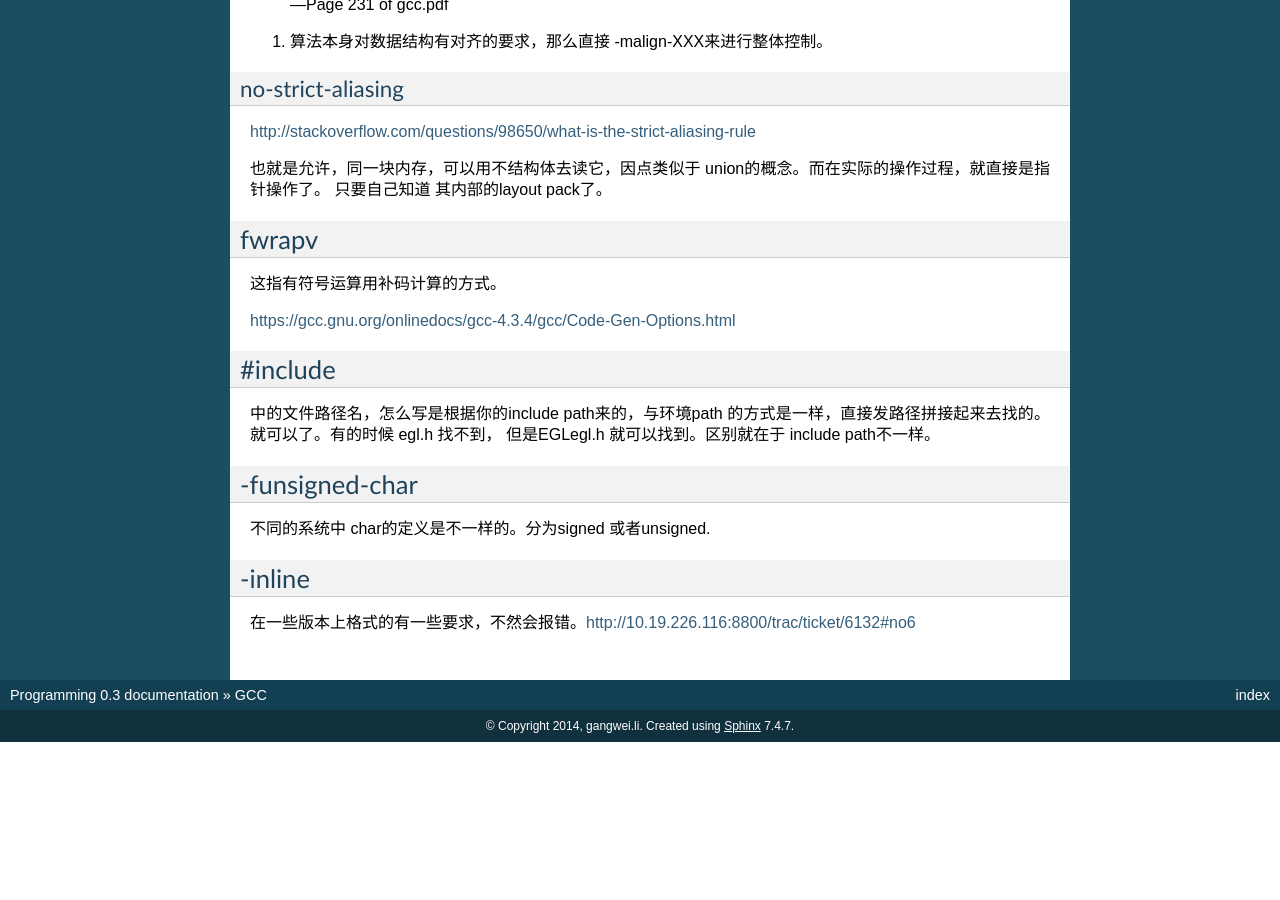
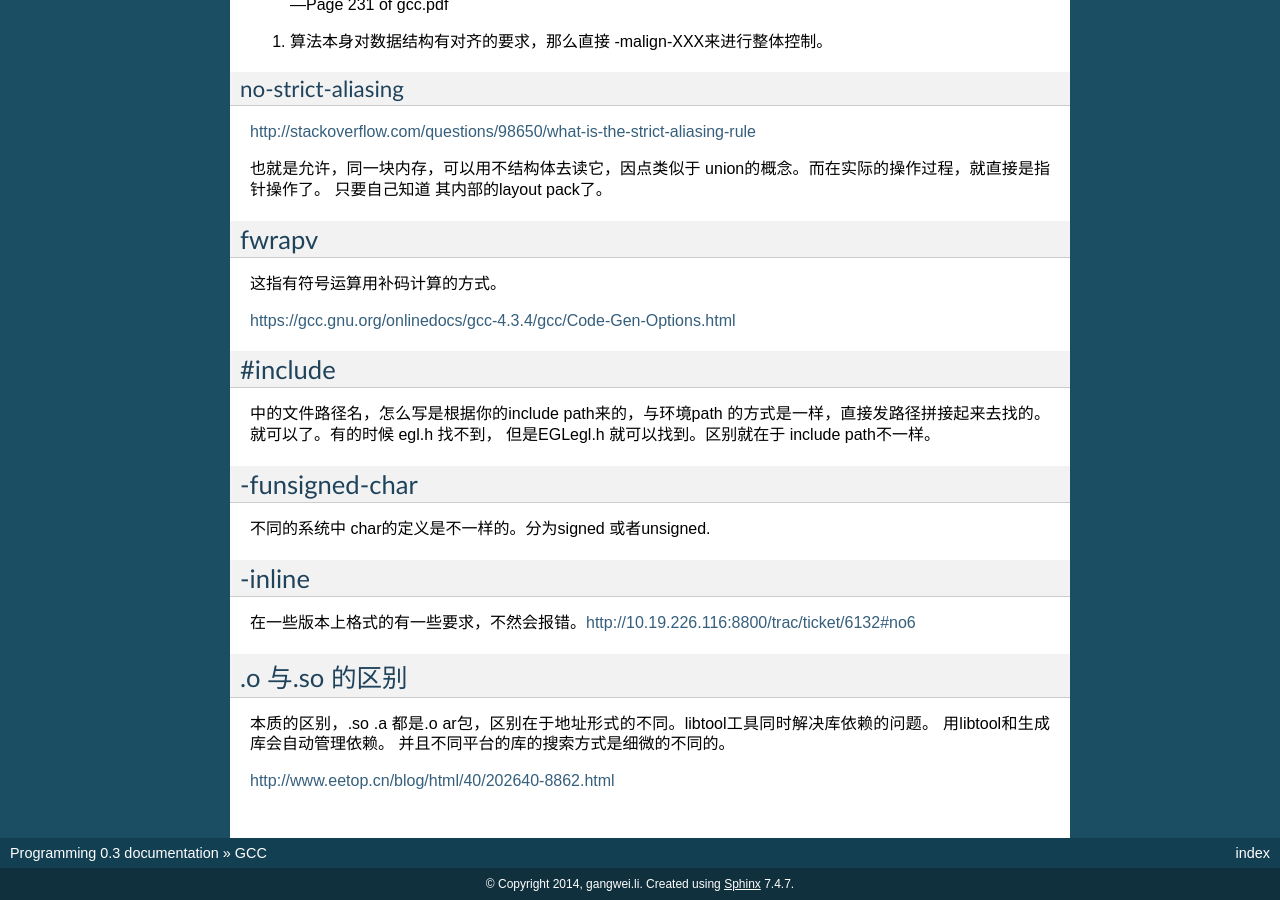
Before and after one commit to gwli/Programming, a Sphinx documentation site: the page built from source/content/Stage_3/Compiler/gcc.rst, in a window 1280 px wide and 900 px high, scrolled down 1344 px. Built offline with Sphinx 7.4.7, drawn with Linux system fonts in a browser that asks for light colours; cross-references to code outside the pages are shown as plain code; before the commit the page ends 2086 px from its top, so only the background shows below that.

Commit message:
.so .o .a 的区别，以及库依赖的解决

```diff
--- a/source/content/Stage_3/Compiler/gcc.rst
+++ b/source/content/Stage_3/Compiler/gcc.rst
@@ -76,6 +76,7 @@ http://stackoverflow.com/questions/98650/what-is-the-strict-aliasing-rule
 只要自己知道 其内部的layout pack了。
 
 
+
 fwrapv
 ======
 
@@ -101,3 +102,12 @@ https://gcc.gnu.org/onlinedocs/gcc-4.3.4/gcc/Code-Gen-Options.html
 =======
 
 在一些版本上格式的有一些要求，不然会报错。http://10.19.226.116:8800/trac/ticket/6132#no6
+
+
+.o 与.so 的区别
+===============
+
+本质的区别，.so .a 都是.o ar包，区别在于地址形式的不同。libtool工具同时解决库依赖的问题。 用libtool和生成库会自动管理依赖。
+并且不同平台的库的搜索方式是细微的不同的。
+
+http://www.eetop.cn/blog/html/40/202640-8862.html
```
